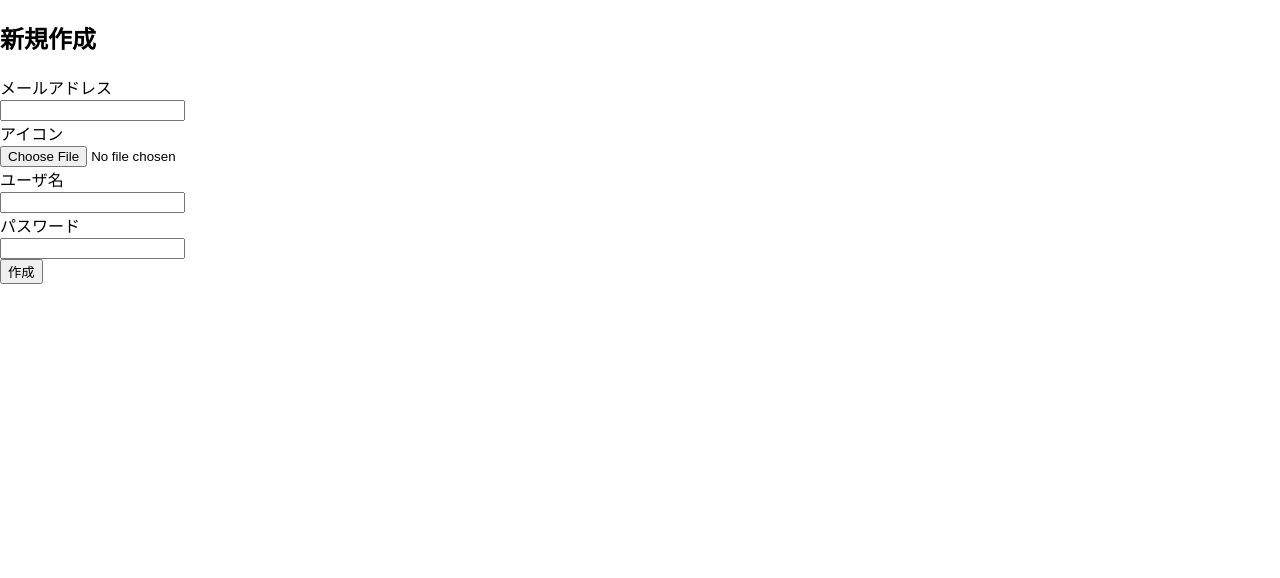
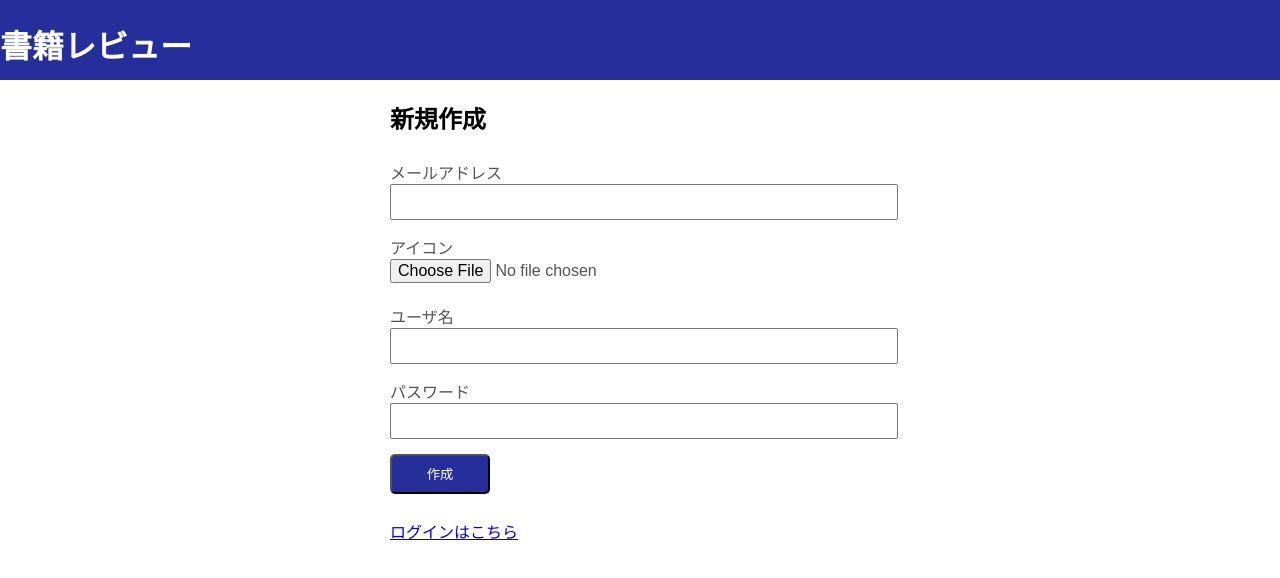
Before and after one commit to sekibuuun/React_kiso3, a React (Create React App) app: page /signup in a window 1280 px wide. Shown: the top 578 px of the page. Built offline with nearby package versions, Linux system fonts and the light colour scheme; no server answers.

Commit message:
ユーザー作成画面の作成

```diff
--- a/package.json
+++ b/package.json
@@ -3,6 +3,7 @@
   "version": "0.1.0",
   "private": true,
   "dependencies": {
+    "@hookform/error-message": "^2.0.1",
     "@reduxjs/toolkit": "^1.9.7",
     "@testing-library/jest-dom": "^5.17.0",
     "@testing-library/react": "^13.4.0",
@@ -14,10 +15,12 @@
     "react": "^18.2.0",
     "react-cookie": "^6.1.1",
     "react-dom": "^18.2.0",
+    "react-hook-form": "^7.47.0",
     "react-redux": "^8.1.3",
     "react-router-dom": "^6.17.0",
     "react-scripts": "5.0.1",
     "redux": "^4.2.1",
+    "sass": "^1.69.4",
     "web-vitals": "^2.1.4"
   },
   "scripts": {
--- /dev/null
+++ b/src/components/Header.js
@@ -0,0 +1,31 @@
+import React from "react";
+import { useCookies } from "react-cookie";
+import { useSelector, useDispatch } from "react-redux/es/exports";
+import { useNavigate } from "react-router-dom";
+import { signOut } from "../authSlice";
+import "../styles/header.scss";
+
+export const Header = () => {
+  const auth = useSelector((state) => state.auth.isSignIn);
+  const dispatch = useDispatch();
+  const navigation = useNavigate();
+  const [cookies, setCookie, removeCookie] = useCookies();
+  const handleSignOut = () => {
+    dispatch(signOut());
+    removeCookie("token");
+    navigation("/signin");
+  };
+
+  return (
+    <header className="header">
+      <h1>書籍レビュー</h1>
+      {auth ? (
+        <button onClick={handleSignOut} className="sign-out-button">
+          サインアウト
+        </button>
+      ) : (
+        <></>
+      )}
+    </header>
+  );
+};
--- a/src/components/LogIn.js
+++ b/src/components/LogIn.js
@@ -0,0 +1,9 @@
+const LogIn = () => {
+  return (
+    <div>
+      <h1>LogIn</h1>
+    </div>
+  );
+};
+
+export { LogIn };
--- a/src/components/SignUp.js
+++ b/src/components/SignUp.js
@@ -1,13 +1,22 @@
 import axios from "axios";
 import React, { useState } from "react";
+import { useForm } from "react-hook-form";
 import { useCookies } from "react-cookie";
 import { useSelector, useDispatch } from "react-redux";
-import { useNavigate, Navigate } from "react-router-dom";
+import { useNavigate, Navigate, Link } from "react-router-dom";
 import { signIn } from "../authSlice";
 import { url } from "../const";
+import { Header } from "./Header";
 import Compressor from "compressorjs";
+import "../styles/signUp.scss";
 
 const SignUp = () => {
+  const {
+    register,
+    handleSubmit,
+    formState: { errors },
+    reset,
+  } = useForm();
   const navigation = useNavigate();
   const auth = useSelector((state) => state.auth.isSignIn);
   const dispatch = useDispatch();
@@ -69,49 +78,102 @@ const SignUp = () => {
 
     if (auth) return <Navigate to="/" />;
   };
+
+  const onSubmit = () => {
+    onSignUp();
+    reset();
+  };
+
   return (
     <div>
+      <Header />
       <main className="signup">
         <h2>新規作成</h2>
         <p className="error-message">{errorMessage}</p>
-        <form className="signup-form">
+        <form className="signup-form" onSubmit={handleSubmit(onSubmit)}>
           <label>メールアドレス</label>
           <br />
           <input
-            type="email"
+            {...register("email", {
+              required: {
+                value: true,
+                message: "メールアドレスを入力してください。",
+              },
+              pattern: {
+                value:
+                  /^[a-zA-Z0-9_.+-]+@([a-zA-Z0-9][a-zA-Z0-9-]*[a-zA-Z0-9]*\.)+[a-zA-Z]{2,}$/,
+                message: "メールアドレスの形式で入力してください。",
+              },
+            })}
             onChange={handleEmailChange}
             className="email-input"
           />
+          {errors.email && <span>{errors.email.message}</span>}
           <br />
           <label>アイコン</label>
           <br />
           <input
+            {...register("icon", {
+              required: {
+                value: true,
+                message: "アイコンを選択してください。",
+              },
+            })}
             type="file"
             onChange={handleIconChange}
             className="icon-input"
           />
           {icon && <img src={icon} alt="icon" className="icon" />}
+          {errors.icon && (
+            <span>
+              <br />
+              {errors.icon.message}
+            </span>
+          )}
           <br />
           <label>ユーザ名</label>
           <br />
           <input
+            {...register("name", {
+              required: {
+                value: true,
+                message: "ユーザ名を入力してください。",
+              },
+              maxLength: {
+                value: 20,
+                message: "ユーザ名は20文字以内で入力してください。",
+              },
+            })}
             type="text"
             onChange={handleNameChange}
             className="name-input"
           />
+          {errors.name && <span>{errors.name.message}</span>}
           <br />
           <label>パスワード</label>
           <br />
           <input
+            {...register("password", {
+              required: {
+                value: true,
+                message: "パスワードを入力してください。",
+              },
+              maxLength: {
+                value: 20,
+                message: "パスワードは20文字以内で入力してください。",
+              },
+            })}
             type="password"
             onChange={handlePasswordChange}
             className="password-input"
           />
+          {errors.password && <span>{errors.password.message}</span>}
           <br />
-          <button type="button" onClick={onSignUp} className="signup-button">
+          <button type="submit" className="signup-button">
             作成
           </button>
         </form>
+        <Link to="/login">ログインはこちら</Link>
       </main>
     </div>
   );
--- a/src/routes/Router.js
+++ b/src/routes/Router.js
@@ -2,6 +2,7 @@ import React from "react";
 import { useSelector } from "react-redux";
 import { BrowserRouter, Route, Routes } from "react-router-dom";
 import { SignUp } from "../components/SignUp";
+import { LogIn } from "../components/LogIn";
 
 export const Router = () => {
   const auth = useSelector((state) => state.auth.isSignIn);
@@ -10,6 +11,7 @@ export const Router = () => {
     <BrowserRouter>
       <Routes>
         <Route path="/signup" element={<SignUp />} />
+        <Route path="/login" element={<LogIn />} />
       </Routes>
     </BrowserRouter>
   );
--- /dev/null
+++ b/src/styles/header.scss
@@ -0,0 +1,18 @@
+@charset "utf-8";
+
+$white: #ffffff;
+$blue: #242f9b;
+
+.header {
+  width: 100%;
+  height: 80px;
+  background-color: $blue;
+  color: $white;
+  display: flex;
+  justify-content: space-between;
+
+  .sign-out-button {
+    color: $white;
+    margin: auto 25px auto auto;
+  }
+}
--- /dev/null
+++ b/src/styles/signUp.scss
@@ -0,0 +1,52 @@
+@charset "utf-8";
+
+$red: #ff3333;
+$blue: #242f9b;
+$white: #ffffff;
+$grey: #555555;
+
+.signup {
+  width: 500px;
+  margin: 0 auto;
+  @media screen and (max-width: 768px) {
+    width: 80%;
+    margin: 0 10%;
+  }
+
+  .error-message {
+    color: $red;
+  }
+
+  .signup-form {
+    margin: 25px 0;
+    color: $grey;
+
+    span {
+      color: $red;
+    }
+  }
+
+  .email-input,
+  .name-input,
+  .password-input {
+    width: 100%;
+    font-size: large;
+    height: 30px;
+    margin-bottom: 15px;
+  }
+
+  .icon-input {
+    width: 100%;
+    font-size: medium;
+    height: 30px;
+    margin-bottom: 15px;
+  }
+
+  .signup-button {
+    background-color: $blue;
+    color: $white;
+    width: 100px;
+    height: 40px;
+    border-radius: 5px;
+  }
+}
```
Also changed, not shown: 1 other file (tests, documents, lock files or other folders).
